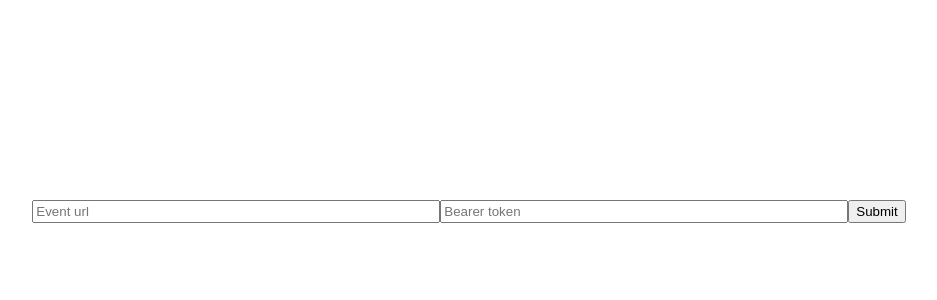
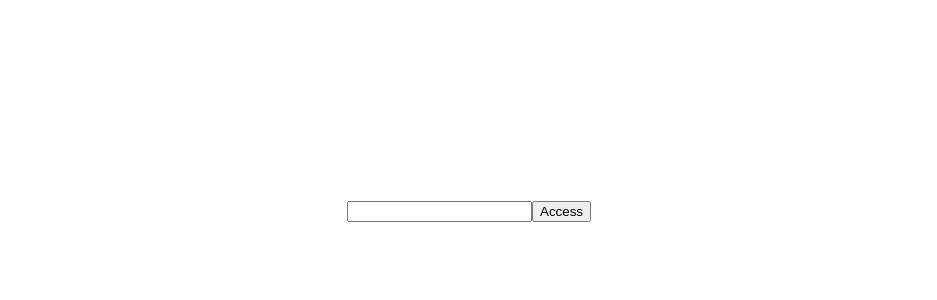
Before and after one commit to jaakkomaenpaa/kidebot, a React (Create React App) app: page / in a window 1280 px wide. Shown: the top 300 px of the page, without its empty margins (171-1108 px from the left). Built offline with nearby package versions, Linux system fonts and the light colour scheme.

Commit message:
created a password for using the bot

```diff
--- a/package.json
+++ b/package.json
@@ -7,7 +7,10 @@
     "@testing-library/react": "^13.4.0",
     "@testing-library/user-event": "^13.5.0",
     "axios": "^1.4.0",
+    "crypto-browserify": "^3.12.0",
     "formik": "^2.4.3",
+    "os-browserify": "^0.3.0",
+    "path-browserify": "^1.0.1",
     "react": "^18.2.0",
     "react-dom": "^18.2.0",
     "react-scripts": "5.0.1",
@@ -39,6 +42,8 @@
     ]
   },
   "devDependencies": {
+    "dotenv": "^16.3.1",
+    "dotenv-webpack": "^8.0.1",
     "eslint": "^8.46.0"
   }
 }
--- a/src/components/ReservationForm/index.jsx
+++ b/src/components/ReservationForm/index.jsx
@@ -1,5 +1,6 @@
 import { Formik, Form, Field, ErrorMessage } from 'formik'
 import * as yup from 'yup'
+import { useState } from 'react'
 
 import startProcess from '../../services/reserver'
 
@@ -33,12 +34,16 @@ const validationSchema = yup.object().shape({
 
 const ReservationForm = () => {
 
+  const pass = 'pieksämäki'
+  const [loggedIn, setLoggedIn] = useState(false)
+  const [guess, setGuess] = useState('')
+
   const submit = async ({ eventUrl, authToken }) => {
     startProcess(eventUrl, authToken)
   }
 
-  return (
-    <Formik
+  return (loggedIn ?
+    (<Formik
       initialValues={{
         eventUrl: '',
         authToken: ''
@@ -71,7 +76,11 @@ const ReservationForm = () => {
           </button>
         </Form>
       )}
-    </Formik>
+    </Formik>) :
+    (<div>
+      <input type='text' value={guess} onChange={((e) => setGuess(e.target.value))}/>
+      <button onClick={(() => guess === pass ? setLoggedIn(true) : setGuess(''))}>Access</button>
+    </div>)
   )
 }
 
```
Also changed, not shown: 1 other file (tests, documents, lock files or other folders).
